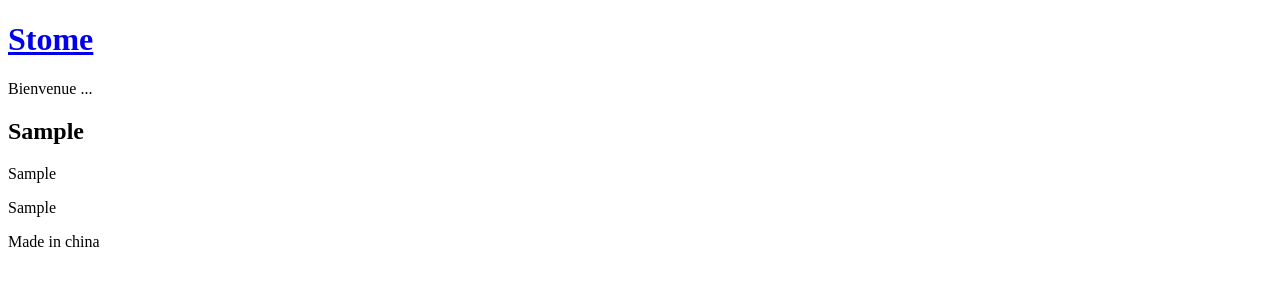
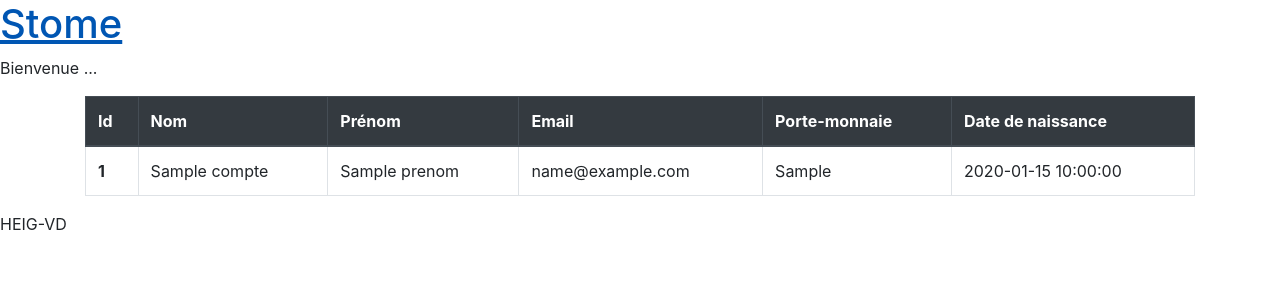
Before and after one commit to BecaudA/BDR_mini_projet, a PHP site: template views/viewAccueil.php in a window 1280 px wide. Shown: the top 300 px of the page. Run offline with PHP 8.4, Linux system fonts and the light colour scheme; the template is opened without the code that fills it: most values are stand-ins (such as "Sample title", 1, 10 or a date in 2020); some libraries are stand-ins or nearby versions.

Commit message:
Modification de l'ensemble de fichiers exemple en objet Comptes. Affiche donc l'ensemble des comptes dans un tableau.

```diff
--- a/models/Model.php
+++ b/models/Model.php
@@ -9,7 +9,7 @@ abstract class Model {
 	private static $_user;
 	private static $_passwd;
 
-    // constructeur préparant les paramètre de connexion à la BD
+    // constructeur préparant les paramètres de connexion à la BD
     public function __construct() {
         $config = parse_ini_file('dbConfig.ini');
 
--- a/views/template.php
+++ b/views/template.php
@@ -2,6 +2,8 @@
 <html>
 	<head>
 		<meta charset="utf8" />
+        <!-- Lien vers css bootstrap -->
+        <link rel="stylesheet" href="https://stackpath.bootstrapcdn.com/bootstrap/4.3.1/css/bootstrap.min.css" integrity="sha384-ggOyR0iXCbMQv3Xipma34MD+dH/1fQ784/j6cY/iJTQUOhcWr7x9JvoRxT2MZw1T" crossorigin="anonymous">
 		<title><?= $t ?></title>
 	</head>
 	<header>
@@ -9,7 +11,13 @@
 		<p>Bienvenue ...</p>
 	</header>
 	<?= $content ?>
+
+    <!-- Dépendances pour bootstrap -->
+    <script src="https://code.jquery.com/jquery-3.3.1.slim.min.js" integrity="sha384-q8i/X+965DzO0rT7abK41JStQIAqVgRVzpbzo5smXKp4YfRvH+8abtTE1Pi6jizo" crossorigin="anonymous"></script>
+    <script src="https://cdnjs.cloudflare.com/ajax/libs/popper.js/1.14.7/umd/popper.min.js" integrity="sha384-UO2eT0CpHqdSJQ6hJty5KVphtPhzWj9WO1clHTMGa3JDZwrnQq4sF86dIHNDz0W1" crossorigin="anonymous"></script>
+    <script src="https://stackpath.bootstrapcdn.com/bootstrap/4.3.1/js/bootstrap.min.js" integrity="sha384-JjSmVgyd0p3pXB1rRibZUAYoIIy6OrQ6VrjIEaFf/nJGzIxFDsf4x0xIM+B07jRM" crossorigin="anonymous"></script>
+
 	<footer>
-		<p>Made in china</p>
+		<p>HEIG-VD</p>
 	</footer>
 </html>
--- a/views/viewAccueil.php
+++ b/views/viewAccueil.php
@@ -1,7 +1,33 @@
 <?php
-// affiche le html avec les champs de notre objet Exemple
-foreach ($exemples as $exemple): ?>
-<h2><?= $exemple->champ1() ?></h2>
-<p><?= $exemple->champ2() ?></p>
-<a><?= $exemple->champ3() ?></a>
-<?php endforeach; ?>
+    // affiche le html avec les champs de notre objet Exemple
+    echo "<div class='container'>";
+        echo "<div class='table-responsive'>";
+            echo "<table class='table table-bordered table-hover'>";
+                echo "<thead class=\"thead-dark\">";
+                    echo "<tr>";
+                        echo "<th scope='col'>Id</th>";
+                        echo "<th scope='col'>Nom</th>";
+                        echo "<th scope='col'>Prénom</th>";
+                        echo "<th scope='col'>Email</th>";
+                        echo "<th scope='col'>Porte-monnaie</th>";
+                        echo "<th scope='col'>Date de naissance</th>";
+                    echo "</tr>";
+                echo "</thead>";
+                echo "<tbody>";
+                    foreach ($comptes as $compte){
+                            echo "<tr>";
+                                echo "<th scope='row'>" . $compte->id() . "</th>";
+                                echo "<td>" . $compte->nom() . "</td>";
+                                echo "<td>" . $compte->prenom() . "</td>";
+                                echo "<td>" . $compte->email() . "</td>";
+                                echo "<td>" . $compte->porteMonnaie() . "</td>";
+                                echo "<td>" . $compte->dateNaissance(). "</td>";
+                            echo "</tr>";
+                    }
+                echo "</tbody>";
+            echo "</table>";
+        echo "</div>";
+    echo "</div>";
+
+
+?>
```
Also changed, not shown: controllers/ControllerAccueil.php (+5 -5 lines), models/Exemple.php (deleted, +0 -50 lines), models/ExempleManager.php (deleted, +0 -7 lines).
